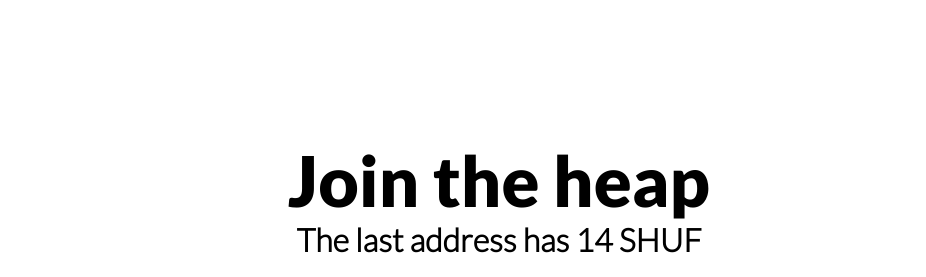
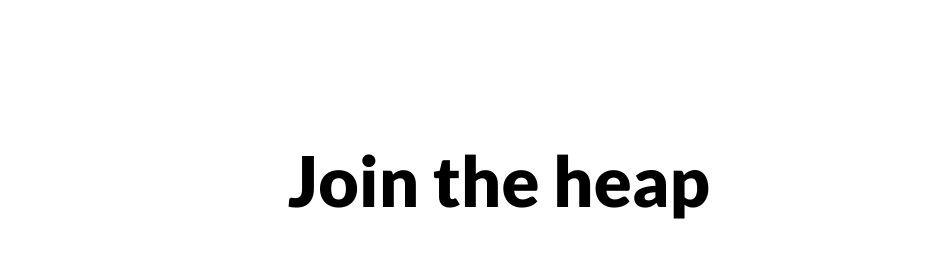
Before and after one commit to ShuffleMonster/shuffle-landing, a website built with webpack: page src/index.html in a window 1280 px wide. Shown: the part 1890-2167 px from the top of the page, without its empty margins (141-1067 px from the left). Built offline with nearby package versions, Linux system fonts and the light colour scheme.

Commit message:
Disable last address in the heap

```diff
--- a/src/index.html
+++ b/src/index.html
@@ -76,7 +76,8 @@
 			<div class="wrapper">
 				<div>
 					<h1 class="black">Join the heap</h1>
-					<h3>The last address has <span class="heap512">14</span> SHUF</h3>
+					<!-- TODO: Add last address to join the heap -->
+					<!-- <h3>The last address has <span class="heap512">14</span> SHUF</h3> -->
 					<a href="https://uniswap.exchange/swap/0x3a9fff453d50d4ac52a6890647b823379ba36b9e" target="_blank" class="button uniswap">Trade on 🦄 Uniswap</a>
 					<a href="https://legacy.ddex.io/trade/SHUF-WETH" target="_blank" class="button ddex">Trade on <img class="ddex-logo" width="24" height="22" src="assets/img/ddex-logo.png"/> DDEX</a>
 					<a href="https://t.me/shuftoken" target="_blank" class="button telegram">Join our <img class="tg-logo" width="24" height="22" src="assets/img/tg-logo.png"/> Telegram</a>
```
